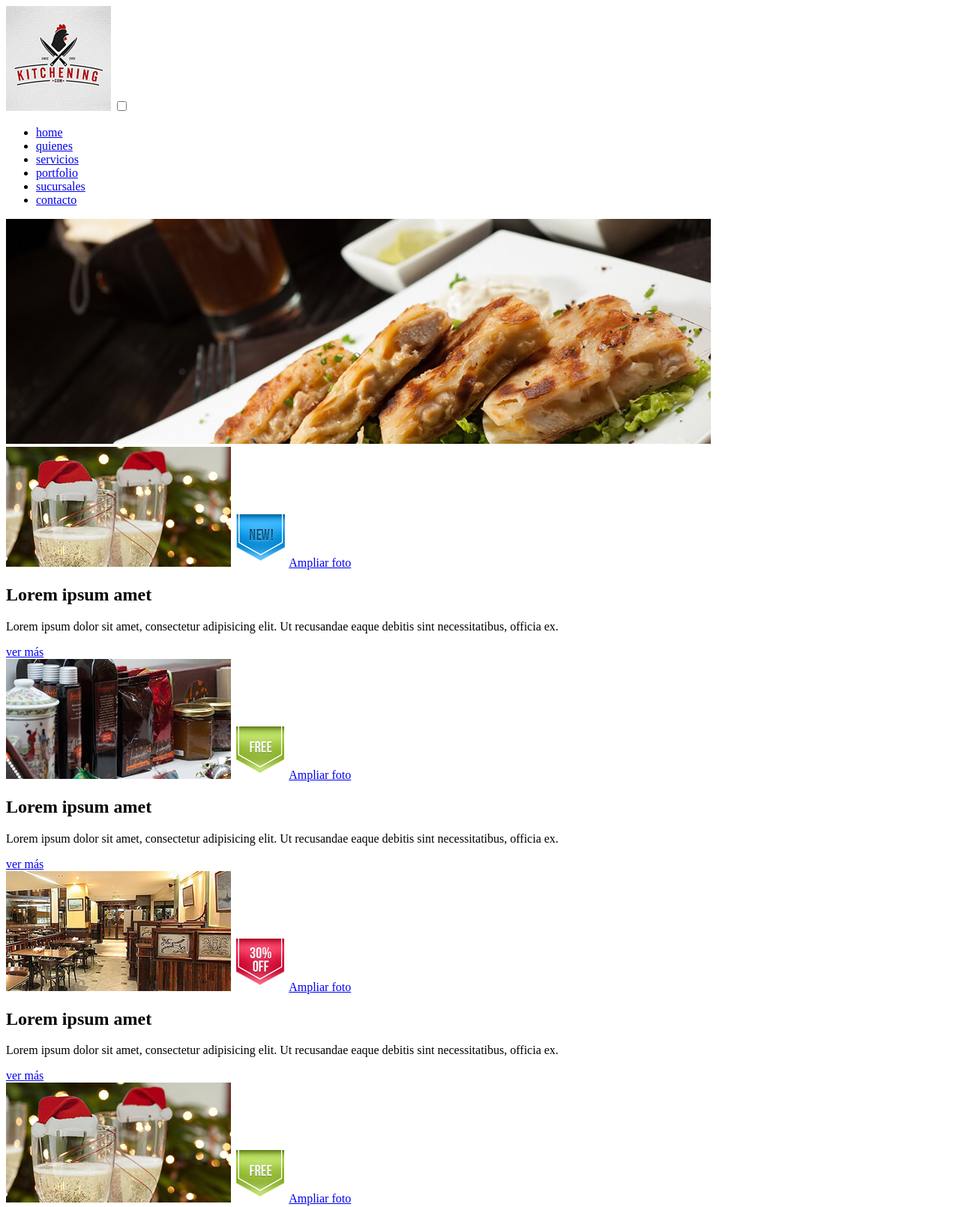
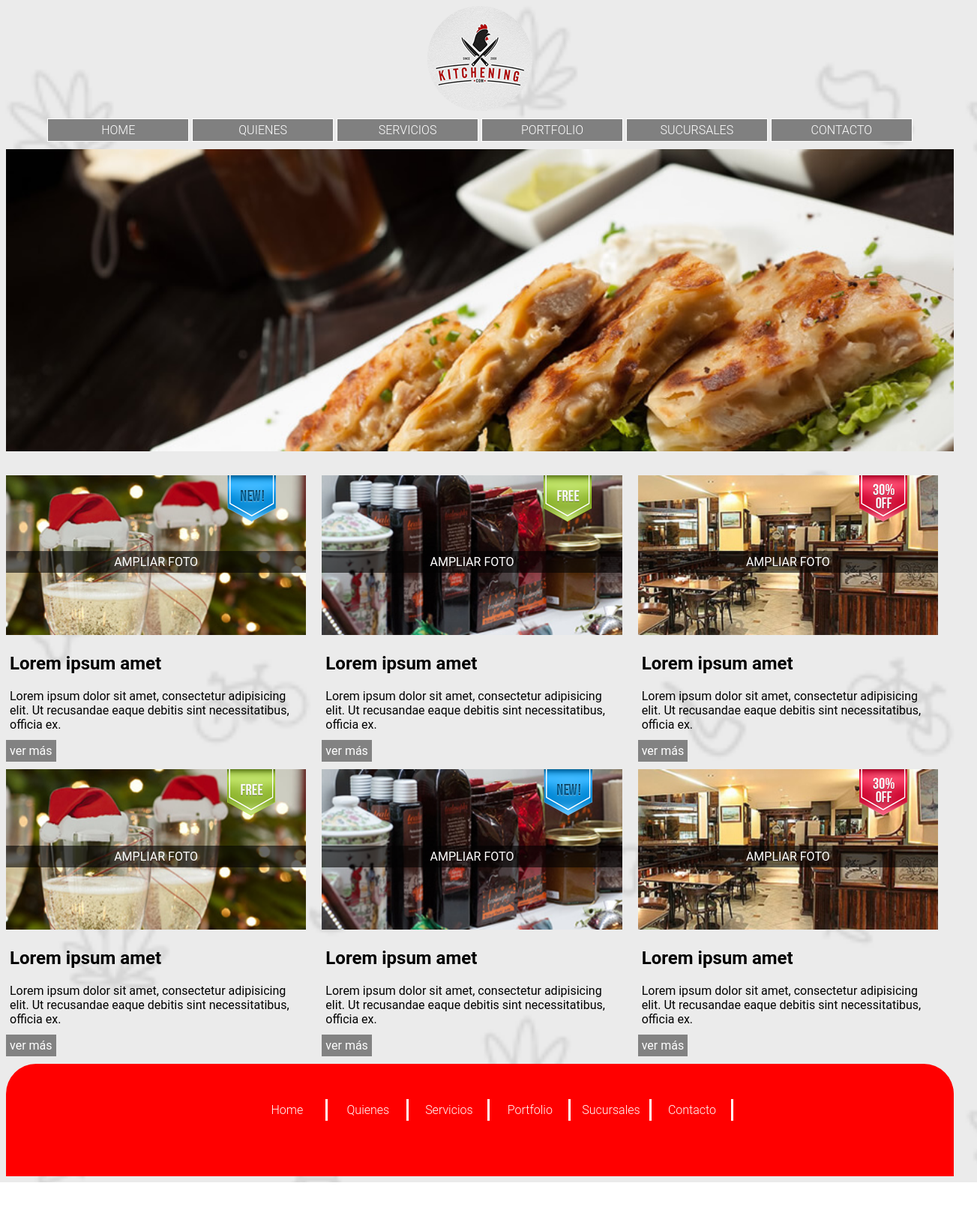
Before and after one commit to edubed/Pract_responsive, a plain HTML site: page Practica diseñoResponsive/kitchening/index.html in a window 1280 px wide. Shown: the top 1610 px of the page at 75% size, 1303 px wide, since content can reach past the window. After the commit the page ends 1577 px from the top, so only its background shows below. Drawn offline with Linux system fonts and the light colour scheme.

Commit message:
vistas finales de tablet y escritorio

```diff
--- a/Practica diseñoResponsive/kitchening/css/style.css
+++ b/Practica diseñoResponsive/kitchening/css/style.css
@@ -1,13 +1,11 @@
-@media screen and (max-width:425px) {
-
 body{
     font-family: 'Roboto', sans-serif;
     background-color: transparent;
-    background-image: url(/images/bg-body.png);
+    background-image: url(../images/bg-body.png);
     background-repeat: no-repeat;
     background-position: center top;
     background-attachment: fixed;
-    background-size: contain;
+    background-size: cover;
 }
 .container{
     display: block;
@@ -28,6 +26,7 @@ body{
     margin-right: auto;
     border-radius: 50%;
     margin-bottom: 10px;
+    border-color: black;
 }
 
 /* Imagen del nav mobile*/
@@ -40,6 +39,7 @@ nav ul li a{
     text-decoration: none;
     color: white;
     font-weight: 300;
+    text-transform: uppercase;
 }
 nav ul li{
     background-color: gray;
@@ -101,10 +101,12 @@ nav ul li{
     left: 0%;
     bottom: 40%;
     color: white;
-    background-color: rgb(155, 155, 155, 0.6);
+    background-color: rgb(1%, 1%, 1%, 0.6);
     text-decoration: none;
     right: 0%;
     text-align: center;
+    padding: 5px;
+    text-transform: uppercase;
 }
 
 h2 {
@@ -154,41 +156,7 @@ footer ul li{
 
 @media screen and (min-device-width : 426px) and (max-device-width : 768px){
 
-body{
-    font-family: 'Roboto', sans-serif;
-    background-color: transparent;
-    background-image: url(/images/bg-body.png);
-    background-repeat: no-repeat;
-    background-position: center top;
-    background-attachment: fixed;
-    background-size: contain;
-    }
-.container{
-    display: block;
-    margin-left: auto;
-    margin-right: auto;
-    position: relative;
-}
-.main-header{
-    position: relative;
-    margin-left: auto;
-    margin-right: auto;
-    display: block;
-}
-
-.logo{
-    display: block;
-    margin-left: auto;
-    margin-right: auto;
-    border-radius: 50%;
-    margin-bottom: 10px;
-}
-
-    /* Imagen del nav mobile*/
-
-.main-nav{
-        text-align: center;
-}
+/* nav para tablet*/
 
 nav ul li a{
     text-decoration: none;
@@ -199,6 +167,8 @@ nav ul li{
     background-color: gray;
     border:1px solid white;
     padding: 5px;
+    width: 14%;
+    display: inline-block;
 }
 .main-nav ul{
     text-decoration: none;
@@ -209,19 +179,7 @@ nav ul li{
     text-align: center;
     list-style-type: none;
 }
-
-    /* Imagen del banner*/
-.banner {
-    margin: 10px 0px;
-    position: relative;
-    }
-.imgbanner {
-    width: 100%;
-    height: auto;
-}
-
     /* Ordenando los productos*/
-
 .vip-products{
     display: flex;
     flex-wrap: wrap;
@@ -237,43 +195,65 @@ nav ul li{
 .photo-container{
     position: relative;
     display: block;
-    width: 100%;
-}
-.photo{
-    width: 100%;
+    width: 95%;
 }
 .special{
     width: auto;
     height: auto;
     position: absolute;
-    left: 80%;
+    left: 77%;
     top: 0%;
 }
-    .zoom{
-        position: absolute;
+}
+
+@media screen and (min-device-width : 769px){
+    /* nav para escritorio*/
+
+nav ul li a{
+    text-decoration: none;
+    color: white;
+    font-weight: 300;
+}
+nav ul li{
+    background-color: gray;
+    border:1px solid white;
+    padding: 5px;
+    width: 14%;
+    display: inline-block;
+}
+.main-nav ul{
+    text-decoration: none;
+    position: relative;
+    margin:0;
+    padding: 0;
+    display: block;
+    text-align: center;
+    list-style-type: none;
+}
+
+.vip-products{
+    display: flex;
+    flex-wrap: wrap;
+    margin-top: 1%;
+    justify-content: space-between;
+}
+.product{
+    position: relative;
+    display: block;
+    width: 33.33%;
+    margin-top: 15px;
+}
+.photo-container{
+    position: relative;
+    display: block;
+    width: 95%;
+}
+.special{
     width: auto;
     height: auto;
-        left: 0%;
-    bottom: 40%;
-    color: white;
-    background-color: rgb(155, 155, 155, 0.6);
-    text-decoration: none;
-    right: 0%;
-    text-align: center;
-    }
-h2 {
-        margin-left: 5px;
-    }
-    p{
-        margin-left: 5px;
-        margin-right: 30px;
-    }
-
-    .more{
-    color: white;
-    background-color: rgb(130, 130, 130);
-    text-decoration: none;
-        padding: 5px;
+    position: absolute;
+    left: 73%;
+    top: 0%;
 }
 
 /* Ordenando el footer*/
@@ -283,27 +263,39 @@ h2 {
     margin-right: auto;
     margin-top: 15px;
     display: block;
-
+    background-color: red;
+    border-radius: 40px 40px 0px 0px;
 }
 
 .main-footer ul{
     text-decoration: none;
     position: relative;
     margin:0;
-    padding: 0;
     display: block;
     text-align: center;
     list-style-type: none;
+    width: 95%;
+    height: 56px;
+    padding: 47px;
 }
 footer ul li a{
     text-decoration: none;
     color: white;
     font-weight: 300;
+    padding-right: 7px;
 }
 footer ul li{
+    text-transform: capitalize;
+    text-align: center;
     background-color: red;
     border:1px solid white;
-    padding: 5px;
+    width: 8%;
+    display: inline-block;
+    border-top-width: 0px;
+    border-left-width: 0px;
+    border-bottom-width: 0px;
+    border-right-width: 3px;
+    padding-right: 0px;
 }
 
 }
--- a/Practica diseñoResponsive/kitchening/index.html
+++ b/Practica diseñoResponsive/kitchening/index.html
@@ -13,9 +13,6 @@
 		<!-- cabecera -->
 		<header class="main-header">
 			<img src="images/logo.jpg" alt="logotipo" class="logo">
-
-			<input type="checkbox" id="check">
-			<label for="check">
 				<div id="menu">
 					<div id="menu-icon"></div>
 					<div id="menu-icon"></div>
```
Lines whose indentation alone changed are shown as unchanged.
